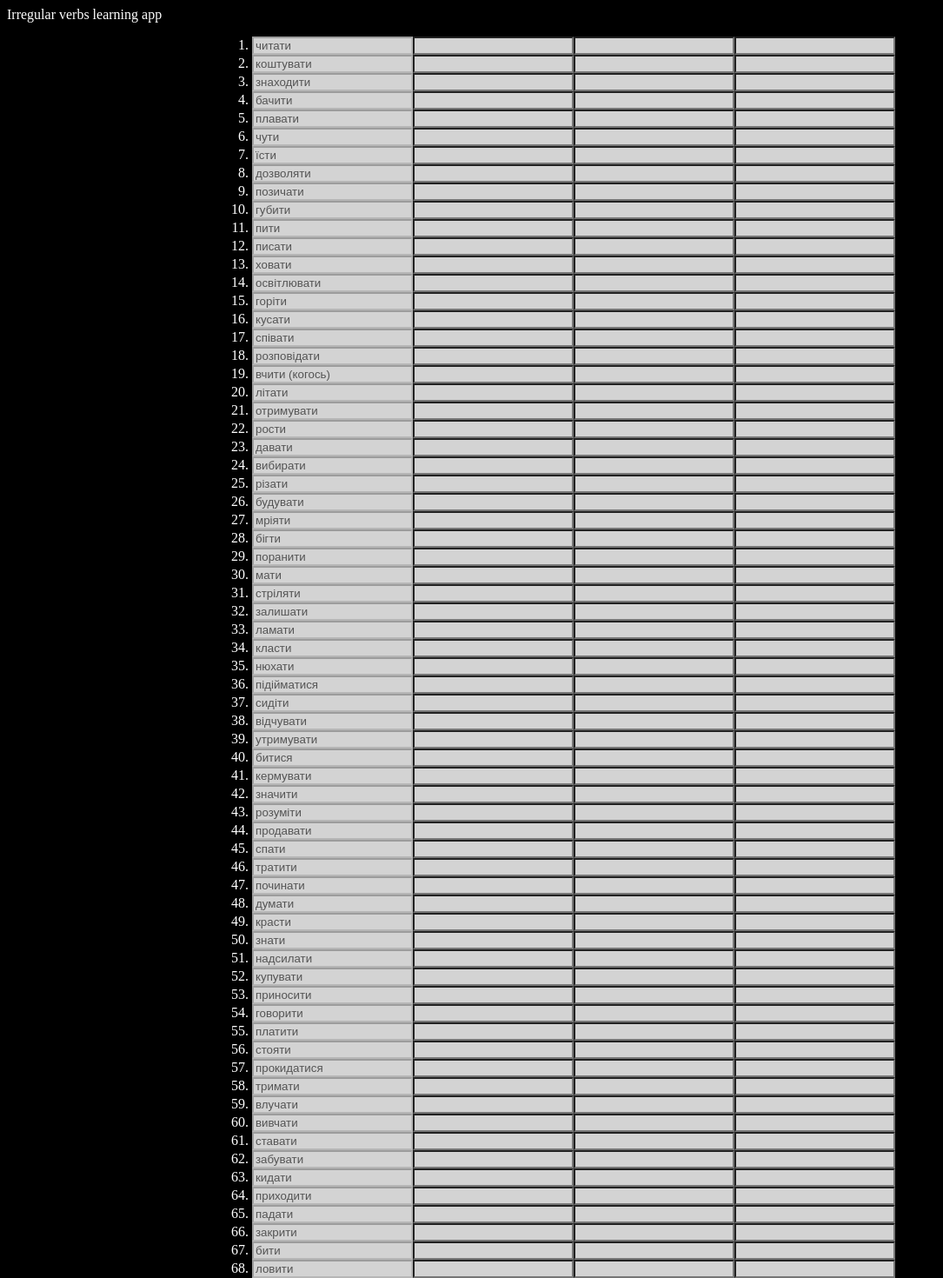
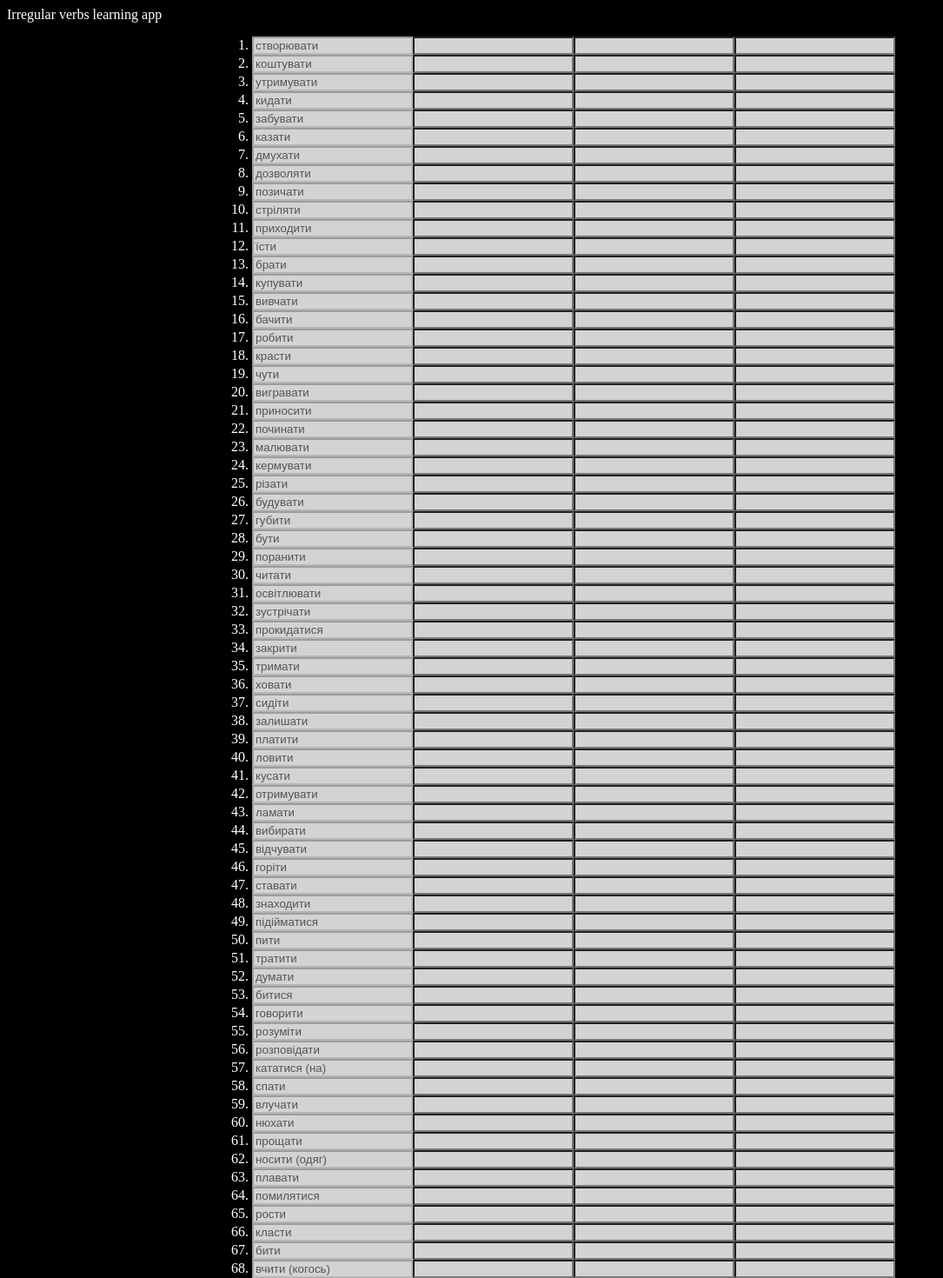
Before and after one commit to heorhii-aksiuk/irregular-verbs-learning-app-cra, a React (Create React App) app: page / in a window 1280 px wide. Shown: the top 1470 px of the page at 87% size, without its empty margins (0-1085 px from the left). Built offline with nearby package versions, Linux system fonts and the light colour scheme.

Commit message:
add words

```diff
--- a/src/data.json
+++ b/src/data.json
@@ -537,5 +537,54 @@
     "infinitive": "fly",
     "pastSimple": "flew",
     "pastParticle": "flown"
+  },
+  {
+    "id": 78,
+    "translation": "бути",
+    "infinitive": "be",
+    "pastSimple": "were",
+    "pastParticle": "been"
+  },
+  {
+    "id": 79,
+    "translation": "робити",
+    "infinitive": "do",
+    "pastSimple": "did",
+    "pastParticle": "done"
+  },
+  {
+    "id": 80,
+    "translation": "прощати",
+    "infinitive": "forgive",
+    "pastSimple": "forgave",
+    "pastParticle": "forgiven"
+  },
+  {
+    "id": 81,
+    "translation": "йти",
+    "infinitive": "go",
+    "pastSimple": "went",
+    "pastParticle": "gone"
+  },
+  {
+    "id": 82,
+    "translation": "помилятися",
+    "infinitive": "mistake",
+    "pastSimple": "mistook",
+    "pastParticle": "mistaken"
+  },
+  {
+    "id": 83,
+    "translation": "носити (одяг)",
+    "infinitive": "wear",
+    "pastSimple": "wore",
+    "pastParticle": "worn"
+  },
+  {
+    "id": 84,
+    "translation": "вигравати",
+    "infinitive": "win",
+    "pastSimple": "won",
+    "pastParticle": "won"
   }
 ]
--- a/src/index.css
+++ b/src/index.css
@@ -1,3 +1,5 @@
+@import-normalize;
+
 body {
   background-color: black;
   color: white;
```
